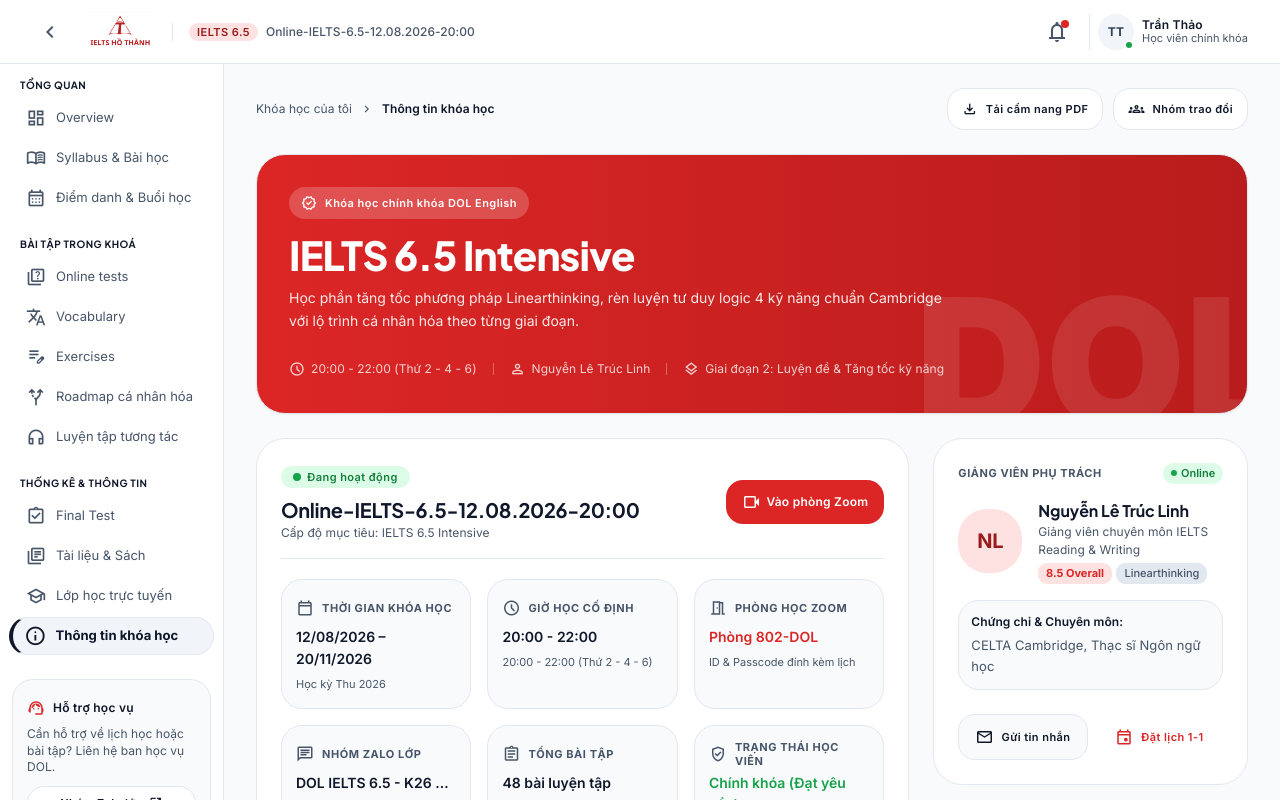
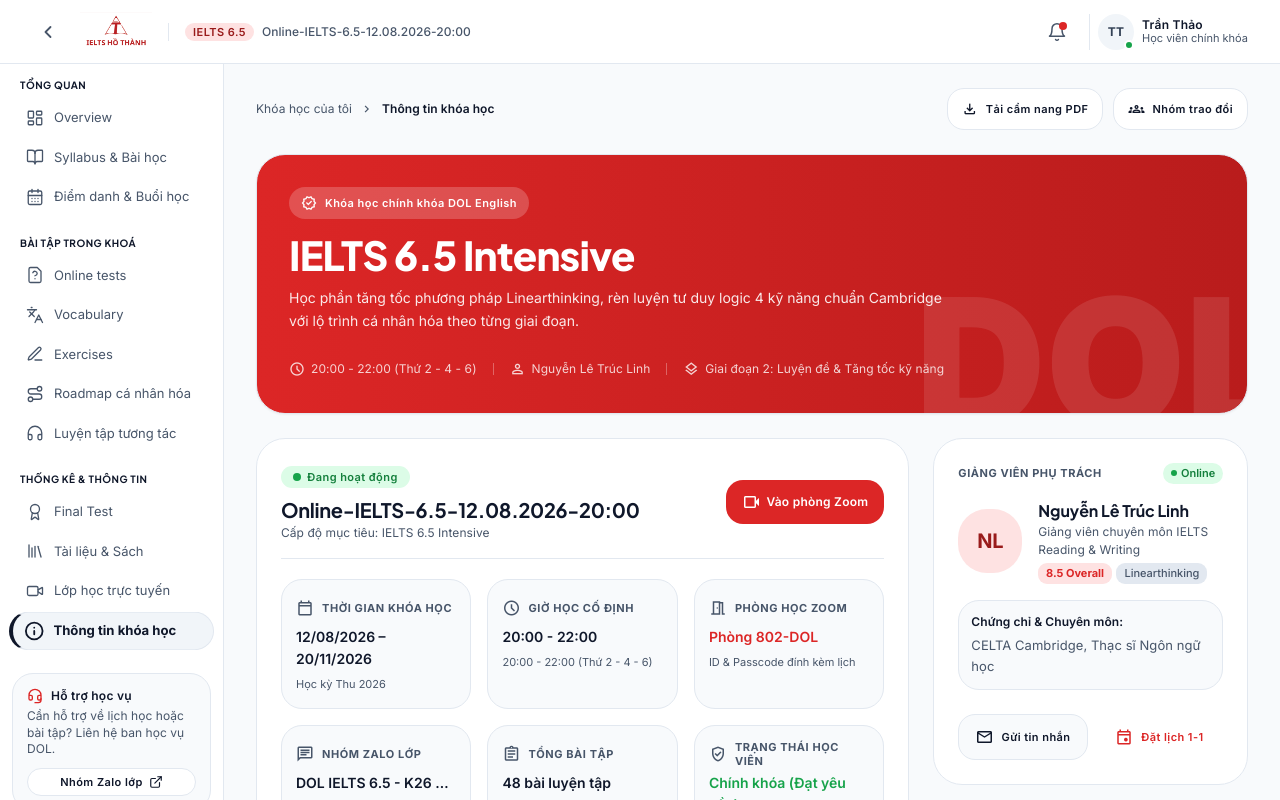
Before and after one commit to rifujin123/ielts-lms, a React (Vite) app: page / in a window 1280 px wide. Shown: the top 800 px of the page. Built offline with nearby package versions, Linux system fonts and the light colour scheme; no server answers.

Commit message:
feat(icons): adopt lucide-react SVG icon standard across navigation shell

```diff
--- a/src/shared/components/Header/index.tsx
+++ b/src/shared/components/Header/index.tsx
@@ -1,5 +1,6 @@
 import React from 'react'
 import { Link, useNavigate } from 'react-router-dom'
+import { Menu, ChevronLeft, Bell } from 'lucide-react'
 import { useUIStore } from '@/store/uiStore'
 
 /**
@@ -27,7 +28,7 @@
           aria-label="Toggle Navigation"
           className="flex h-10 w-10 items-center justify-center rounded-lg text-secondary hover:bg-surface-container md:hidden"
         >
-          <span className="material-symbols-outlined text-2xl">menu</span>
+          <Menu className="h-5 w-5" strokeWidth={2} />
         </button>
 
         {/* Back navigation left-chevron */}
@@ -38,7 +39,7 @@
           title="Quay lại"
           className="flex items-center justify-center rounded-lg p-1.5 text-secondary hover:bg-surface-container hover:text-on-surface transition-colors cursor-pointer"
         >
-          <span className="material-symbols-outlined text-[24px]">chevron_left</span>
+          <ChevronLeft className="h-5 w-5" strokeWidth={2.2} />
         </button>
 
         {/* Branding Logo */}
@@ -74,8 +75,8 @@
           aria-label="Thông báo"
           className="relative flex h-10 w-10 items-center justify-center rounded-full text-secondary hover:bg-surface-container transition-colors"
         >
-          <span className="material-symbols-outlined text-2xl">notifications</span>
-          <span className="animate-pop-in absolute right-2 top-2 h-2 w-2 rounded-full bg-primary" />
+          <Bell className="h-5 w-5" strokeWidth={1.8} />
+          <span className="animate-pop-in absolute right-2.5 top-2.5 h-2 w-2 rounded-full bg-primary" />
         </button>
 
         {/* User avatar */}
--- a/src/shared/components/MobileSidebar/index.tsx
+++ b/src/shared/components/MobileSidebar/index.tsx
@@ -1,5 +1,6 @@
 import React, { useEffect } from 'react'
 import { useLocation } from 'react-router-dom'
+import { X } from 'lucide-react'
 import { useUIStore } from '@/store/uiStore'
 import { Sidebar } from '@/shared/components/Sidebar'
 
@@ -35,9 +36,9 @@
           <button
             onClick={closeSidebar}
             aria-label="Đóng menu"
-            className="flex h-9 w-9 items-center justify-center rounded-lg text-secondary hover:bg-surface-container"
+            className="flex h-9 w-9 items-center justify-center rounded-lg text-secondary hover:bg-surface-container transition-colors"
           >
-            <span className="material-symbols-outlined text-xl">close</span>
+            <X className="h-5 w-5" strokeWidth={2} />
           </button>
         </div>
 
--- a/src/shared/components/Sidebar/index.tsx
+++ b/src/shared/components/Sidebar/index.tsx
@@ -1,11 +1,28 @@
 import React from 'react'
 import { NavLink } from 'react-router-dom'
+import {
+  LayoutDashboard,
+  BookOpen,
+  CalendarDays,
+  FileQuestion,
+  Languages,
+  PenLine,
+  Route,
+  Headphones,
+  Award,
+  Library,
+  Video,
+  Info,
+  Headset,
+  ExternalLink,
+  type LucideIcon,
+} from 'lucide-react'
 import { cn } from '@/lib/utils'
 
 interface NavItemDef {
   label: string
   to: string
-  icon: string
+  icon: LucideIcon
   badge?: string
 }
 
@@ -18,28 +35,28 @@
   {
     title: 'TỔNG QUAN',
     items: [
-      { label: 'Overview', to: '/dashboard', icon: 'dashboard' },
-      { label: 'Syllabus & Bài học', to: '/homework', icon: 'menu_book' },
-      { label: 'Điểm danh & Buổi học', to: '/attendance', icon: 'calendar_month' },
+      { label: 'Overview', to: '/dashboard', icon: LayoutDashboard },
+      { label: 'Syllabus & Bài học', to: '/homework', icon: BookOpen },
+      { label: 'Điểm danh & Buổi học', to: '/attendance', icon: CalendarDays },
     ],
   },
   {
     title: 'BÀI TẬP TRONG KHOÁ',
     items: [
-      { label: 'Online tests', to: '/tests', icon: 'quiz' },
-      { label: 'Vocabulary', to: '/vocabulary', icon: 'translate' },
-      { label: 'Exercises', to: '/exercises', icon: 'edit_note' },
-      { label: 'Roadmap cá nhân hóa', to: '/roadmap/personal', icon: 'alt_route' },
-      { label: 'Luyện tập tương tác', to: '/practice', icon: 'headphones' },
+      { label: 'Online tests', to: '/tests', icon: FileQuestion },
+      { label: 'Vocabulary', to: '/vocabulary', icon: Languages },
+      { label: 'Exercises', to: '/exercises', icon: PenLine },
+      { label: 'Roadmap cá nhân hóa', to: '/roadmap/personal', icon: Route },
+      { label: 'Luyện tập tương tác', to: '/practice', icon: Headphones },
     ],
   },
   {
     title: 'THỐNG KÊ & THÔNG TIN',
     items: [
-      { label: 'Final Test', to: '/final-test', icon: 'assignment_turned_in' },
-      { label: 'Tài liệu & Sách', to: '/materials', icon: 'library_books' },
-      { label: 'Lớp học trực tuyến', to: '/classroom', icon: 'school' },
-      { label: 'Thông tin khóa học', to: '/', icon: 'info' },
+      { label: 'Final Test', to: '/final-test', icon: Award },
+      { label: 'Tài liệu & Sách', to: '/materials', icon: Library },
+      { label: 'Lớp học trực tuyến', to: '/classroom', icon: Video },
+      { label: 'Thông tin khóa học', to: '/', icon: Info },
     ],
   },
 ]
@@ -80,18 +97,19 @@
                   )
                 }
               >
-                {({ isActive }) => (
+                {({ isActive }) => {
+                  const Icon = item.icon
+                  return (
                     <>
-                    <span
+                      <Icon
                         className={cn(
-                        'material-symbols-outlined text-[20px] transition-transform duration-200',
+                          'h-[18px] w-[18px] shrink-0 transition-transform duration-200',
                           isActive
                             ? 'text-slate-900 scale-110'
                             : 'text-secondary group-hover:text-on-surface',
                         )}
-                    >
-                      {item.icon}
-                    </span>
+                        strokeWidth={isActive ? 2.2 : 1.75}
+                      />
                       <span className="truncate flex-1 text-[13px]">{item.label}</span>
                       {item.badge && (
                         <span className="rounded-full bg-primary-container px-2 py-0.5 text-[10px] font-bold text-on-primary-container animate-pop-in">
@@ -99,7 +117,8 @@
                         </span>
                       )}
                     </>
-                )}
+                  )
+                }}
               </NavLink>
             ))}
           </div>
@@ -110,7 +129,7 @@
       <div className="mt-auto px-3 pt-6">
         <div className="rounded-xl border border-outline-variant bg-surface-container-low p-3.5">
           <div className="flex items-center gap-2 text-label-md font-semibold text-on-surface">
-            <span className="material-symbols-outlined text-primary text-lg">support_agent</span>
+            <Headset className="h-4 w-4 text-primary shrink-0" strokeWidth={2} />
             Hỗ trợ học vụ
           </div>
           <p className="mt-1 text-body-sm text-secondary leading-snug">
@@ -123,7 +142,7 @@
             className="mt-2.5 inline-flex w-full items-center justify-center gap-1.5 rounded-lg bg-surface-container-lowest border border-outline-variant py-1.5 text-label-sm font-semibold text-on-surface hover:bg-surface-container"
           >
             Nhóm Zalo lớp
-            <span className="material-symbols-outlined text-sm">open_in_new</span>
+            <ExternalLink className="h-3.5 w-3.5 shrink-0" strokeWidth={2} />
           </a>
         </div>
       </div>
```
Also changed, not shown: 2 other files (tests, documents, lock files or other folders). Lines whose indentation alone changed are shown as unchanged.
